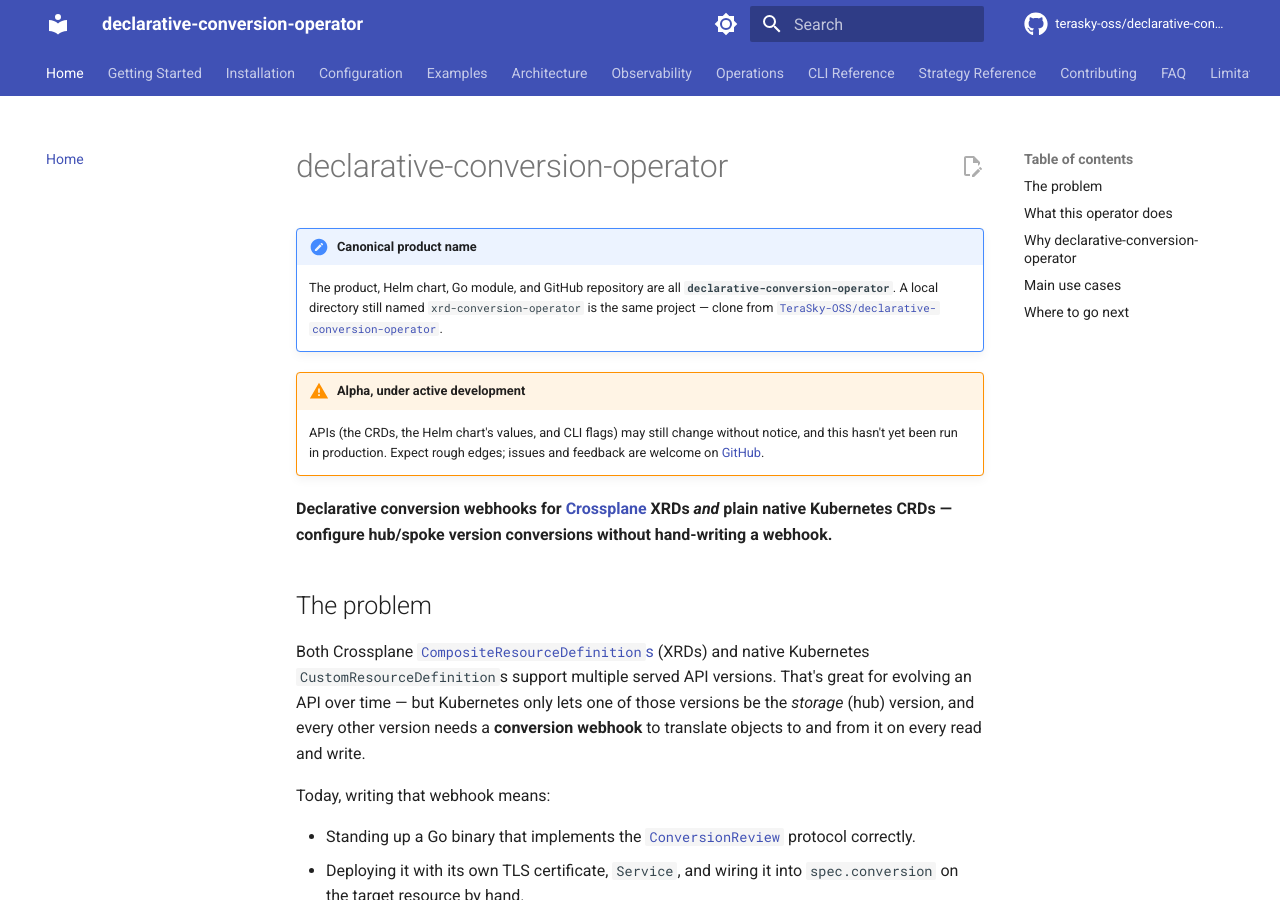
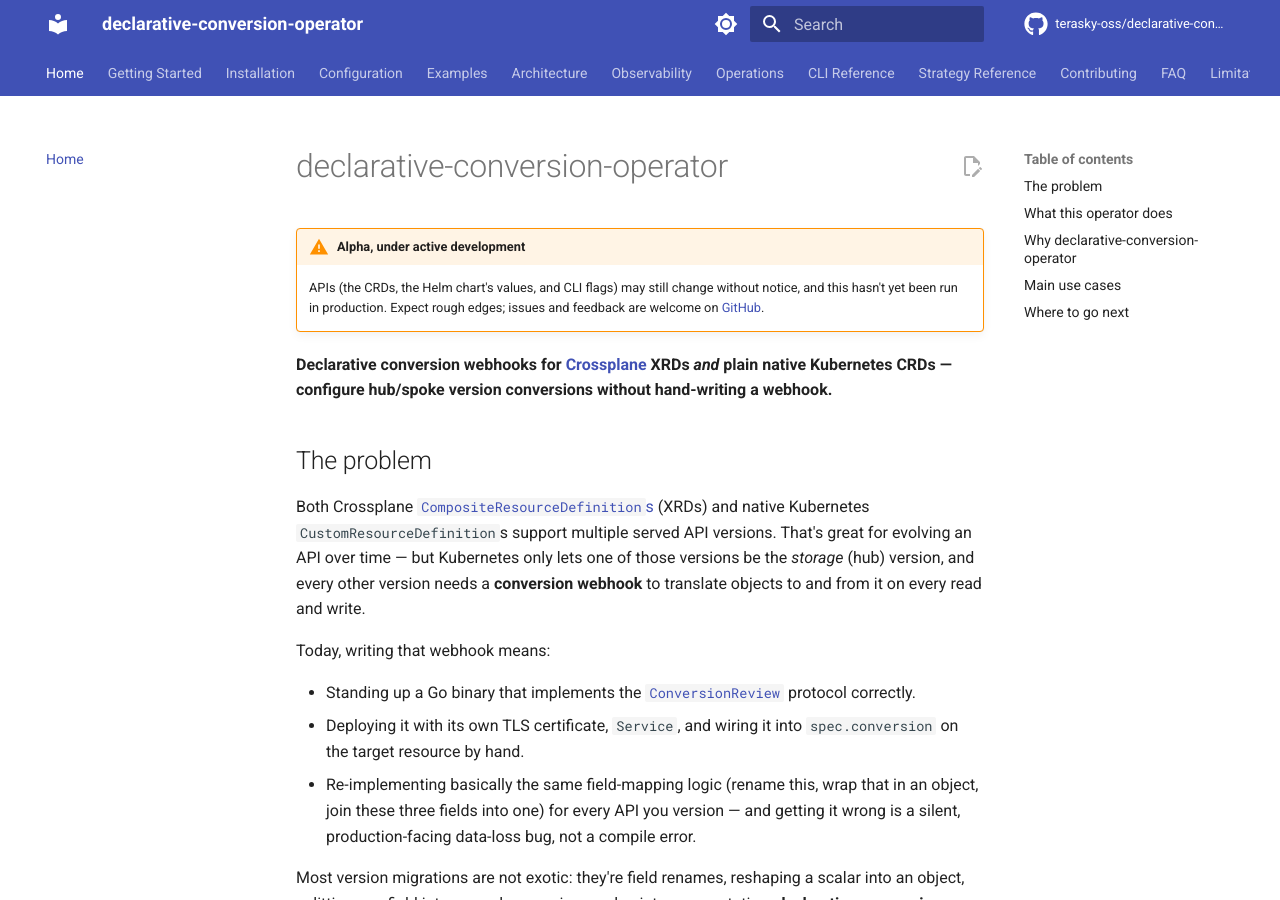
Before and after one commit to TeraSky-OSS/declarative-conversion-operator, an MkDocs documentation site: the page built from docs/index.md, in a window 1280 px wide and 900 px high. Built offline with MkDocs 1.6.1 and Material for MkDocs 9.7.7, drawn with Linux system fonts in a browser that asks for light colours; comment, search, counter and statistics services are not loaded.

Commit message:
Update index.md

```diff
--- a/docs/index.md
+++ b/docs/index.md
@@ -1,10 +1,4 @@
 # declarative-conversion-operator
-
-!!! note "Canonical product name"
-    The product, Helm chart, Go module, and GitHub repository are all
-    **`declarative-conversion-operator`**. A local directory still named
-    `xrd-conversion-operator` is the same project — clone from
-    [`TeraSky-OSS/declarative-conversion-operator`](https://github.com/TeraSky-OSS/declarative-conversion-operator).
 
 !!! warning "Alpha, under active development"
     APIs (the CRDs, the Helm chart's values, and CLI flags) may still change without notice, and this hasn't yet been run in production. Expect rough edges; issues and feedback are welcome on [GitHub](https://github.com/terasky-oss/declarative-conversion-operator).
```
